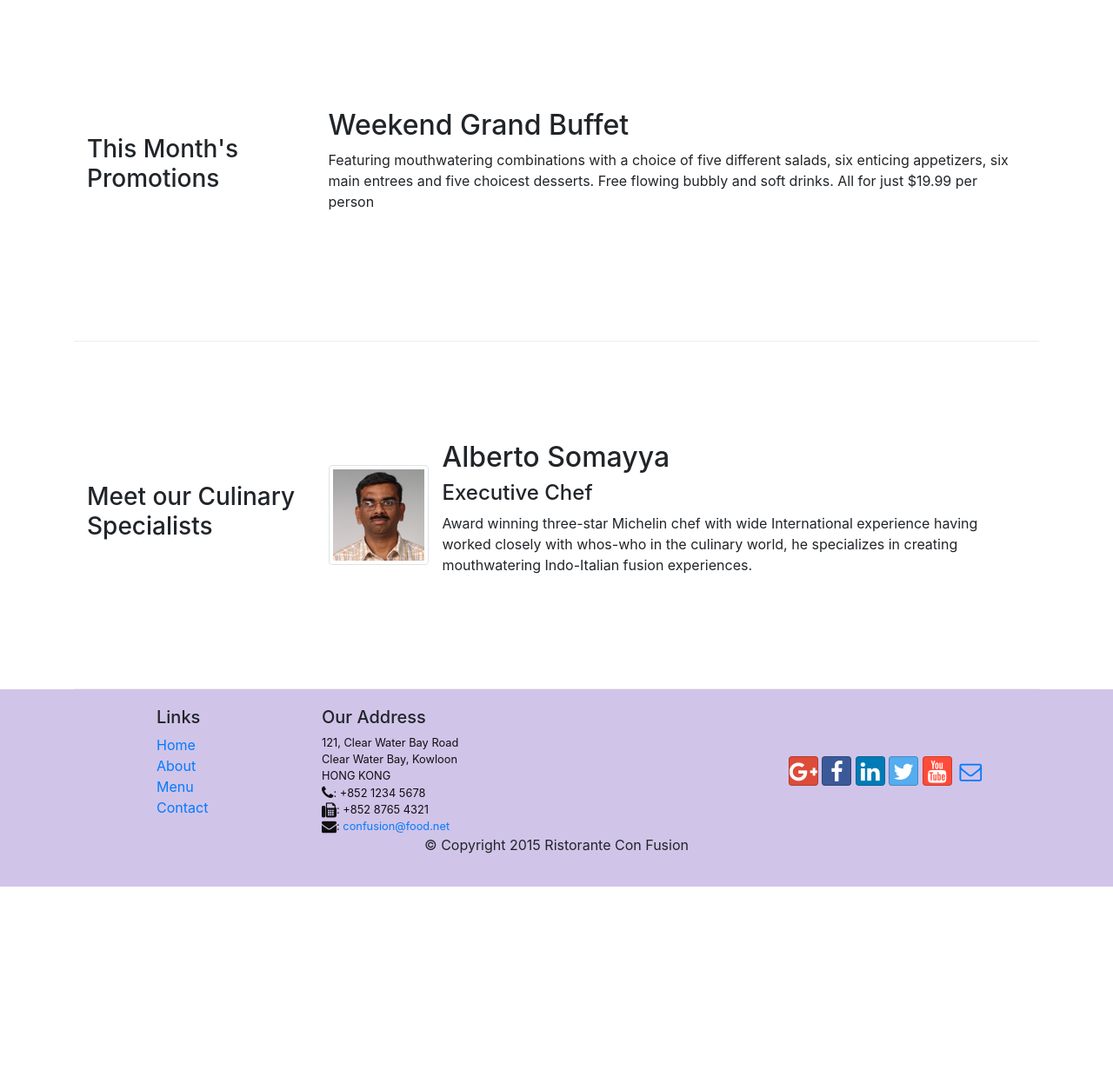
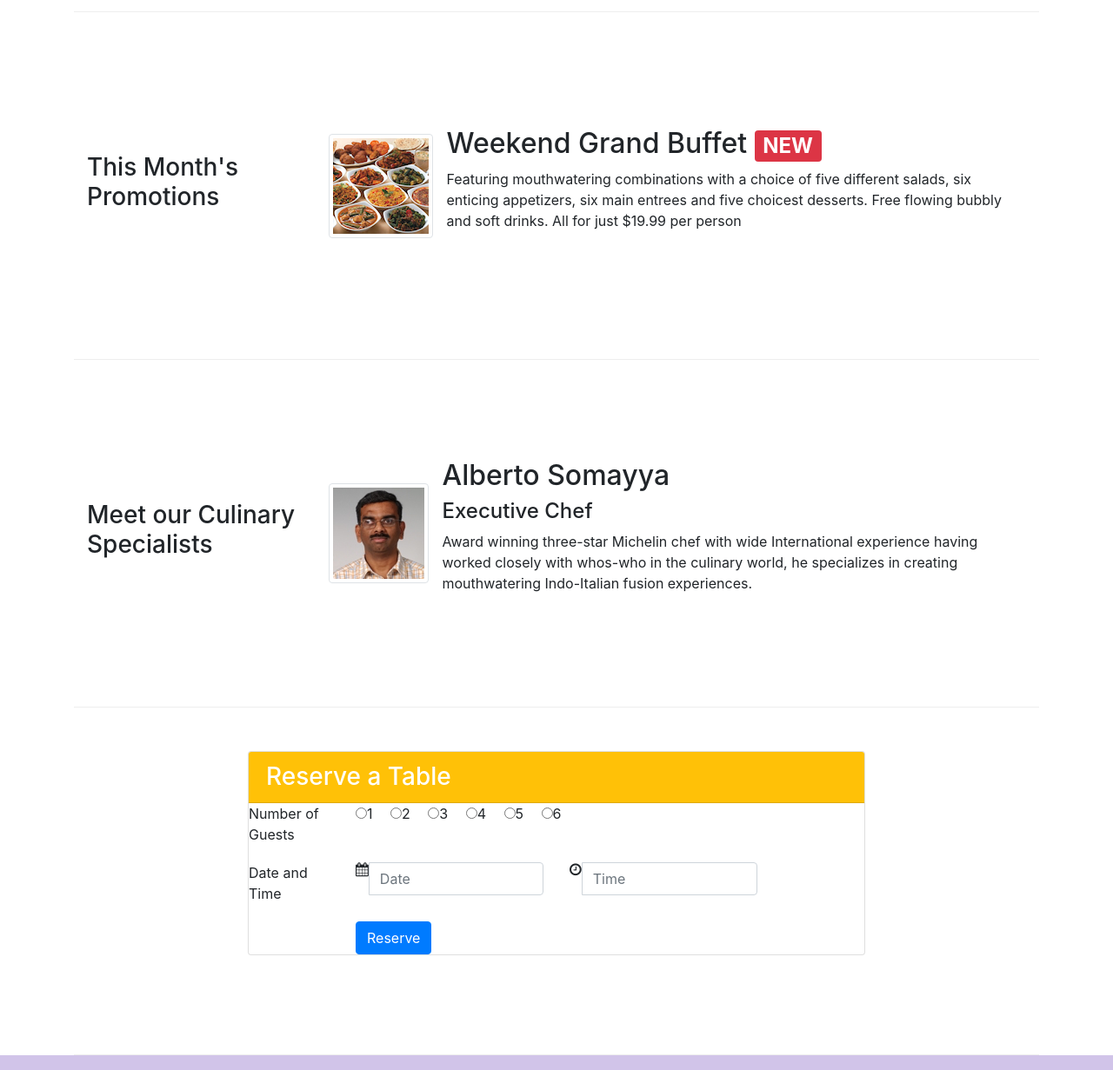
Before and after one commit to sahinad/conFusionBS4, a website: page index.html in a window 1280 px wide. Shown: the part 720-1951 px from the top of the page at 87% size. Before the commit the page ends 1740 px from the top, so only its background shows below. Drawn offline with nearby package versions, Linux system fonts and the light colour scheme.

Commit message:
Assignment 2

```diff
--- a/index.html
+++ b/index.html
@@ -50,19 +50,23 @@
     <header class="jumbotron">
         <div class="container">
             <div class="row row-header">
-                <div class="col-12 col-sm-8">
+                <div class="col-12 col-sm-6">
                     <h1>Ristorante con Fusion</h1>
                     <p>We take inspiration from the World's best cuisines, and create a unique fusion experience. Our lipsmacking
                         creations will tickle your culinary senses!</p>
                 </div>
-                <div class="col col-sm align-self-center">
+                <div class="col-12 col-sm-3 align-self-center">
                     <img src="img/logo.png" class="img-fluid">
+                </div>
+                <div class="col-12 col-sm-3 align-self-center">
+                    <a href="#reserve" class="btn btn-block btn-sm btn-warning">Reserve Table</a>
                 </div>
             </div>
         </div>
     </header>
 
     <div class="container">
+
         <div class="row row-content align-items-center">
             <div class="col-sm-4 col-md-3 flex-last">
                 <h3>Our Lipsmacking Culinary Creations</h3>
@@ -83,16 +87,23 @@
             </div>
         </div>
 
-
         <div class="row row-content align-items-center">
             <div class="col-sm-4 col-md-3">
                 <h3>This Month's Promotions</h3>
             </div>
             <div class="col-sm col-md">
-                <h2>Weekend Grand Buffet</h2>
-                <p class="hidden-xs-down">Featuring mouthwatering combinations with a choice of five different salads, six enticing appetizers, six
-                    main entrees and five choicest desserts. Free flowing bubbly and soft drinks. All for just $19.99 per
-                    person </p>
+                <div class="media">
+                    <img class="d-flex flex-last mr-3 img-thumbnail align-self-center" src="img/buffet.png" alt="Buffet">
+                    <div class="media-body">
+                        <h2>
+                            Weekend Grand Buffet
+                            <span class="badge badge-danger">NEW</span>
+                        </h2>
+                        <p class="hidden-xs-down">Featuring mouthwatering combinations with a choice of five different salads, six enticing appetizers,
+                            six main entrees and five choicest desserts. Free flowing bubbly and soft drinks. All for just
+                            $19.99 per person </p>
+                    </div>
+                </div>
             </div>
         </div>
 
@@ -114,6 +125,59 @@
                 </div>
             </div>
         </div>
+
+        <div class="row row-content justify-content-center">
+            <div class="col-12 col-sm-8" id="reserve">
+                <div class="card">
+                    <h3 class="card-header bg-warning text-white">Reserve a Table</h3>
+                    <div class="card-block">
+
+                        <div class="row mb-3">
+                            <div class="col-sm-2 mb-1">
+                                Number of Guests
+                            </div>
+                            <div class="col-sm">
+                                <label class="radio-inline mr-3">
+                                    <input type="radio" name="guest">1</label>
+                                <label class="radio-inline mr-3">
+                                    <input type="radio" name="guest">2 </label>
+                                <label class="radio-inline mr-3">
+                                    <input type="radio" name="guest">3 </label>
+                                <label class="radio-inline mr-3">
+                                    <input type="radio" name="guest">4 </label>
+                                <label class="radio-inline mr-3">
+                                    <input type="radio" name="guest">5 </label>
+                                <label class="radio-inline mr-3">
+                                    <input type="radio" name="guest">6 </label>
+                            </div>
+                        </div>
+                        <div class="row mb-3">
+                            <div class="col-sm-2 mb-1">
+                                Date and Time
+                            </div>
+                            <div class="col-sm-4">
+                                <div class="input-group">
+                                    <div class="input-group-addon fa fa-calendar"></div>
+                                    <input type="text" class="form-control" placeholder="Date">
+                                </div>
+                            </div>
+                            <div class="col-sm-4">
+                                <div class="input-group">
+                                    <div class="input-group-addon fa fa-clock-o"></div>
+                                    <input type="text" class="form-control" placeholder="Time">
+                                </div>
+                            </div>
+                        </div>
+                        <div class="row">
+                            <div class="col-sm-2 offset-sm-2">
+                                <button class="btn btn-primary">Reserve</button>
+                            </div>
+                        </div>
+                    </div>
+                </div>
+            </div>
+        </div>
+
     </div>
 
     <footer class="footer">
@@ -151,7 +215,7 @@
                         <a href="mailto:confusion@food.net">confusion@food.net</a>
                     </address>
                 </div>
-                <div class="col col-sm-4 align-self-center">
+                <div class="col col-sm-4 align-self-center mt-3">
                     <div style="text-align:center">
                         <a class="btn btn-social-icon btn-google-plus" href="http://google.com/+">
                             <i class="fa fa-google-plus"></i>
```
Also changed, not shown: aboutus.html (+1 -1 lines), contactus.html (+1 -1 lines).
